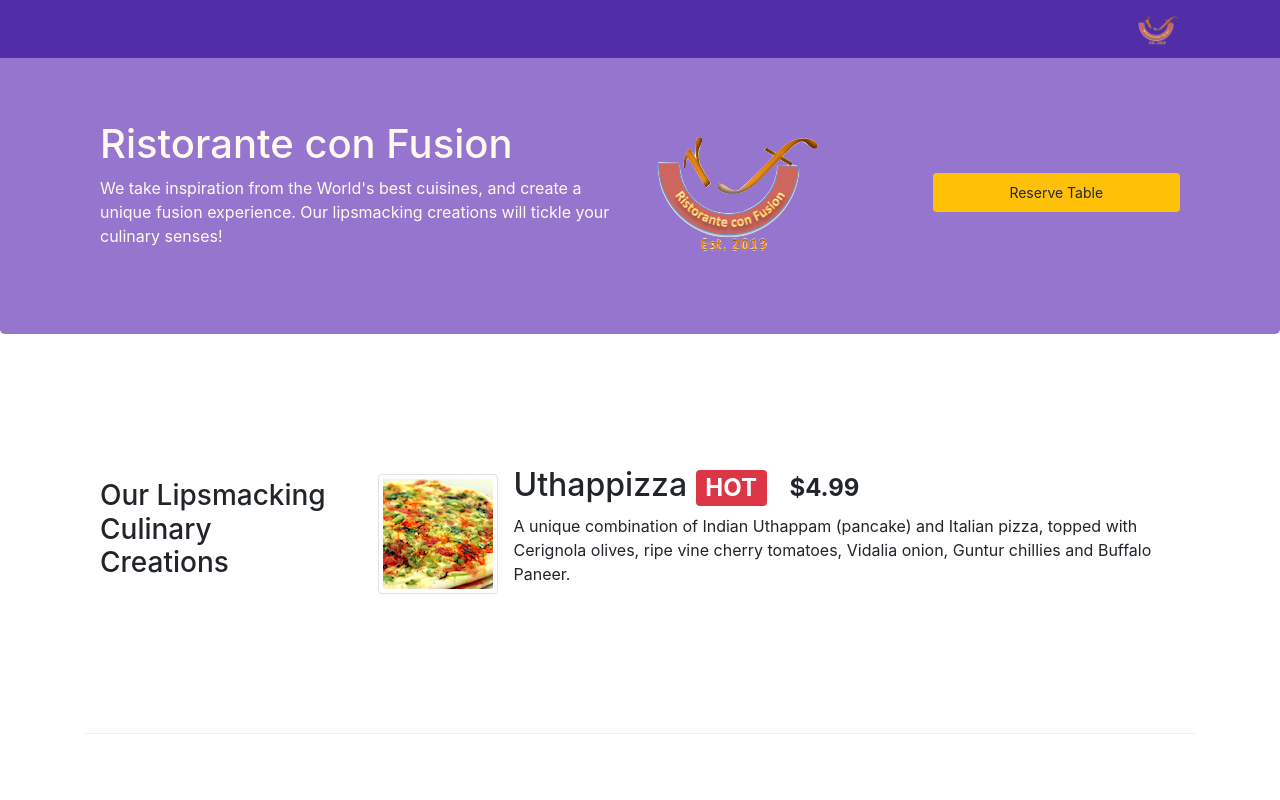
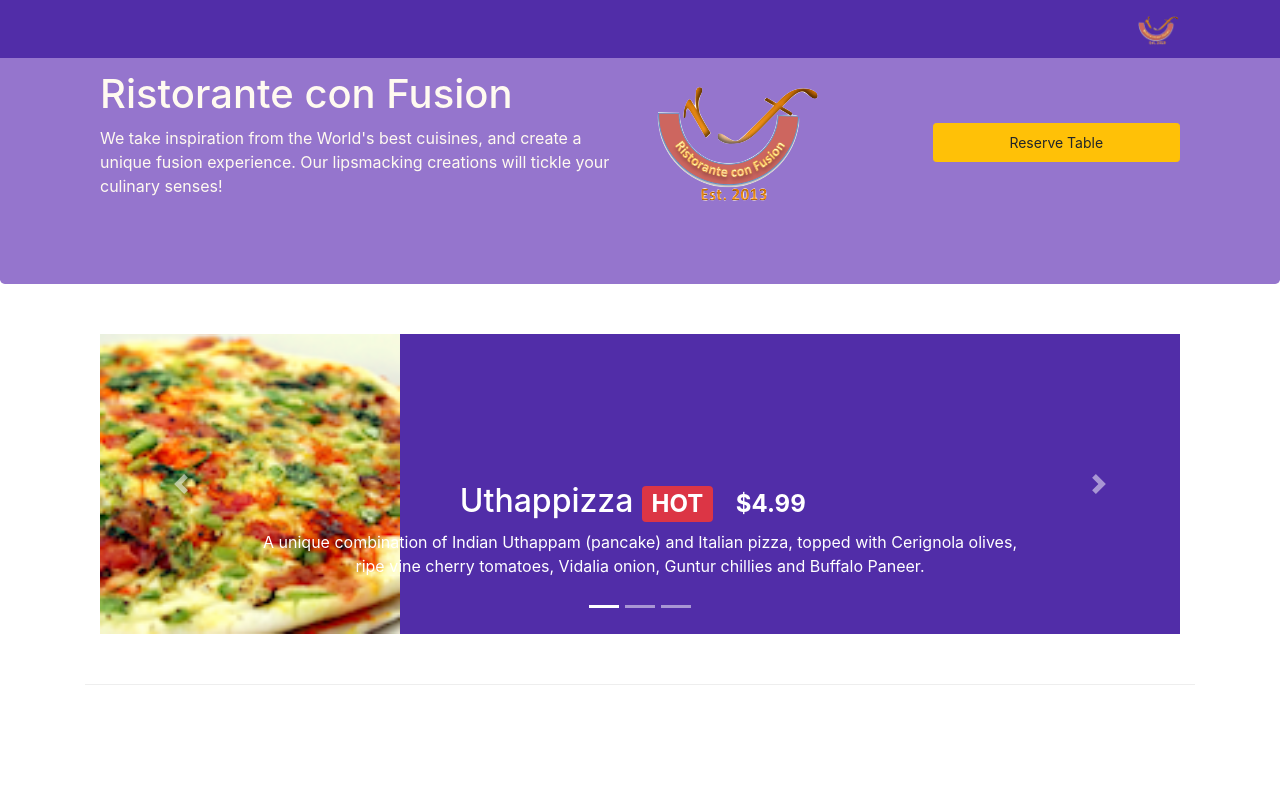
Before and after one commit to joepvdbogaert/bootstrap_test, a website: page index.html in a window 1280 px wide. Shown: the top 800 px of the page. Drawn offline with nearby package versions, Linux system fonts and the light colour scheme.

Commit message:
Carousel

```diff
--- a/css/styles.css
+++ b/css/styles.css
@@ -29,7 +29,7 @@
 	color: #0f0f0f;
 }
 
-body {
+.body {
 	padding: 50px 0px 0px 0px;
 	z-index: 0;
 }
@@ -44,3 +44,18 @@ body {
 	border-bottom: 1px solid #ddd;
 	padding: 10px;
 }
+
+.carousel {
+	background: #512DA8;
+}
+
+.carousel-item {
+	height: 300px;
+}
+
+.carousel-item img {
+	position: absolute;
+	top: 0;
+	left: 0;
+	min-height: 300px;
+}
--- a/index.html
+++ b/index.html
@@ -92,6 +92,47 @@
     </header>
 
     <div class="container">
+        <div class="row row-content">
+            <div class="col">
+                <div id="mycarousel" class="carousel slide" data-ride="">
+                    <div class="carousel-inner" role="listbox">
+                        <div class="carousel-item active">
+                            <img class="d-block img-fluid" src="img/uthappizza.png" alt="uthappizza">
+                            <div class="carousel-caption d-none d-md-block">
+                                <h2>Uthappizza <span class="badge badge-danger">HOT</span> <span class="badge badge-pill badge-default">$4.99</span></h2>
+                                <p class="hidden-xs-down">A unique combination of Indian Uthappam (pancake) and Italian pizza, topped with Cerignola olives, ripe vine cherry tomatoes, Vidalia onion, Guntur chillies and Buffalo Paneer.</p>
+                            </div>
+                        </div>
+                        <div class="carousel-item">
+                            <img class="d-block img-fluid" src="img/buffet.png" alt="Buffet">
+                            <div class="carousel-caption d-none d-md-block">
+                                <h2>Weekend Grand Buffet <span class="badge badge-danger">NEW</span></h2>
+                                <p class="hidden-xs-down">Featuring mouthwatering combinations with a choice of five different salads, six enticing appetizers, six main entrees and five choicest desserts. Free flowing bubbly and soft drinks. All for just $19.99 per person </p>
+                            </div>
+                        </div>
+                        <div class="carousel-item">
+                            <img class="d-block img-fluid" src="img/alberto.png" alt="Alberto Somayya">
+                            <div class="carousel-caption d-none d-md-block">
+                                <h2>Alberto Somayya</h2>
+                                <h4>Executive Chef</h4>
+                                <p class="hidden-xs-down">Award winning three-star Michelin chef with wide International experience having worked closely with whos-who in the culinary world, he specializes in creating mouthwatering Indo-Italian fusion experiences. </p>
+                            </div>
+                        </div>
+                    </div>
+                    <ol class="carousel-indicators">
+                        <li data-target="#mycarousel" data-slide-to="0" class="active"></li>
+                        <li data-target="#mycarousel" data-slide-to="1"></li>
+                        <li data-target="#mycarousel" data-slide-to="2"></li>
+                    </ol>
+                    <a class="carousel-control-prev" href="#mycarousel" role="button" data-slide="prev">
+                        <span class="carousel-control-prev-icon"></span>
+                    </a>
+                    <a class="carousel-control-next" href="#mycarousel" role="button" data-slide="next">
+                        <span class="carousel-control-next-icon"></span>
+                    </a>
+                </div>
+            </div>
+        </div>
         <div class="row row-content align-items-center">
             <div class="col-sm-4 col-md-3 flex-last">
                 <h3>Our Lipsmacking Culinary Creations</h3>
```
